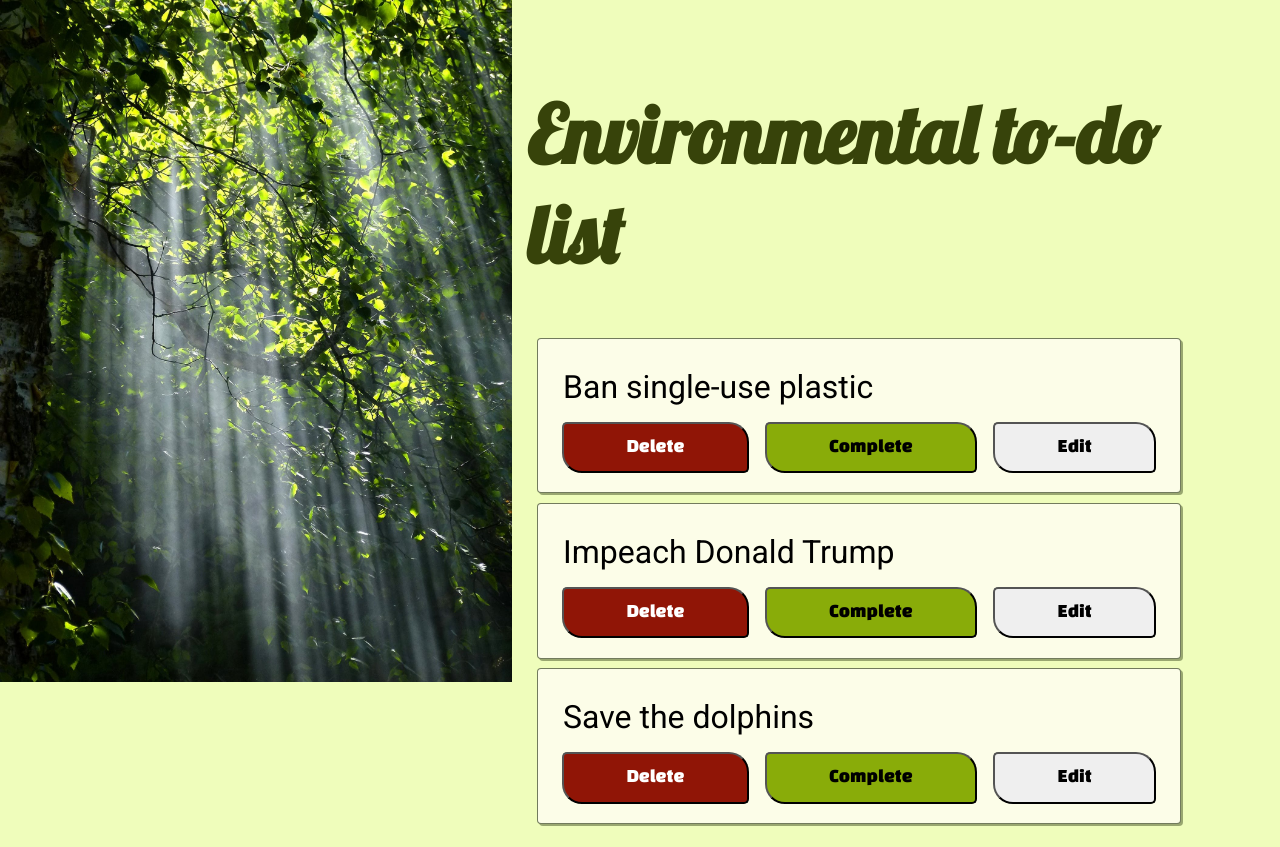
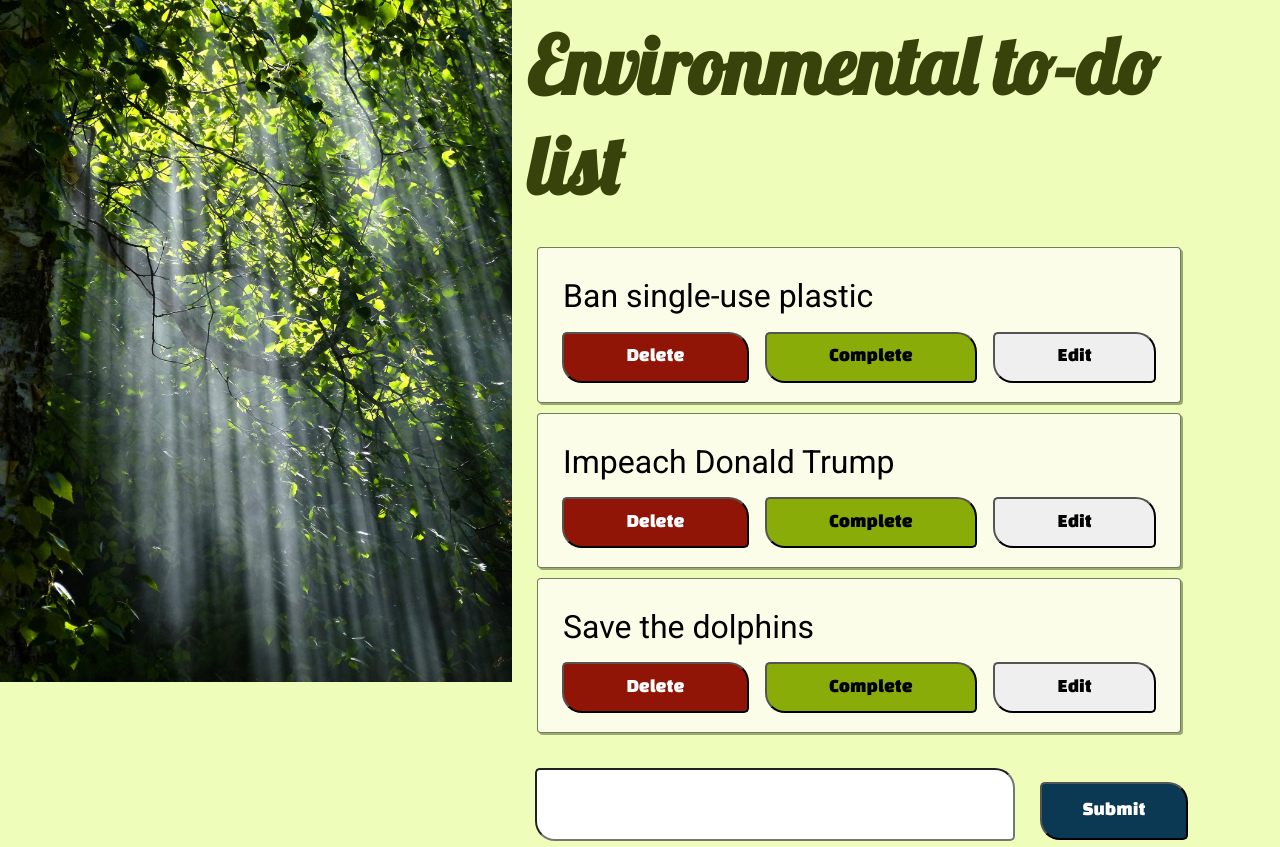
Before and after one commit to fac-17/MNOP-week2-to-do-app, a website: page index.html in a window 1280 px wide. Shown: the top 847 px of the page. Drawn offline with Linux system fonts and the light colour scheme.

Commit message:
css changes made everything fit on the screen in desktop mode

```diff
--- a/style.css
+++ b/style.css
@@ -46,13 +46,14 @@
 }
 
 #content {
-  padding: 4% 2% 10% 2%;
+  padding: 2% 2% 2% 2%;
 }
 
 h1 {
   font-size: 5rem;
   color: #37430a;
   font-family: "Lobster", cursive;
+  margin: 0;
 }
 
 .liStriked {
```
